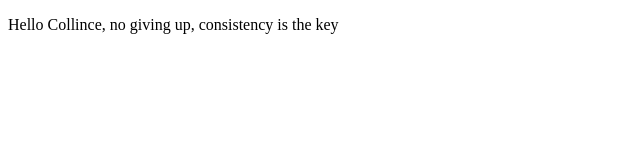
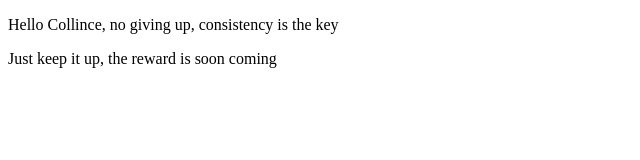
Before and after one commit to Collinceselly/demo-repo, a plain HTML site: page index.html in a window 1280 px wide. Shown: the whole page, without its empty margins (0-640 px from the left). Drawn offline with Linux system fonts and the light colour scheme.

Commit message:
Added motivation

```diff
--- a/index.html
+++ b/index.html
@@ -8,6 +8,7 @@
 <body>
     <div>
         <p>Hello Collince, no giving up, consistency is the key</p>
+        <p>Just keep it up, the reward is soon coming</p>
     </div>
 </body>
 </html>
```
